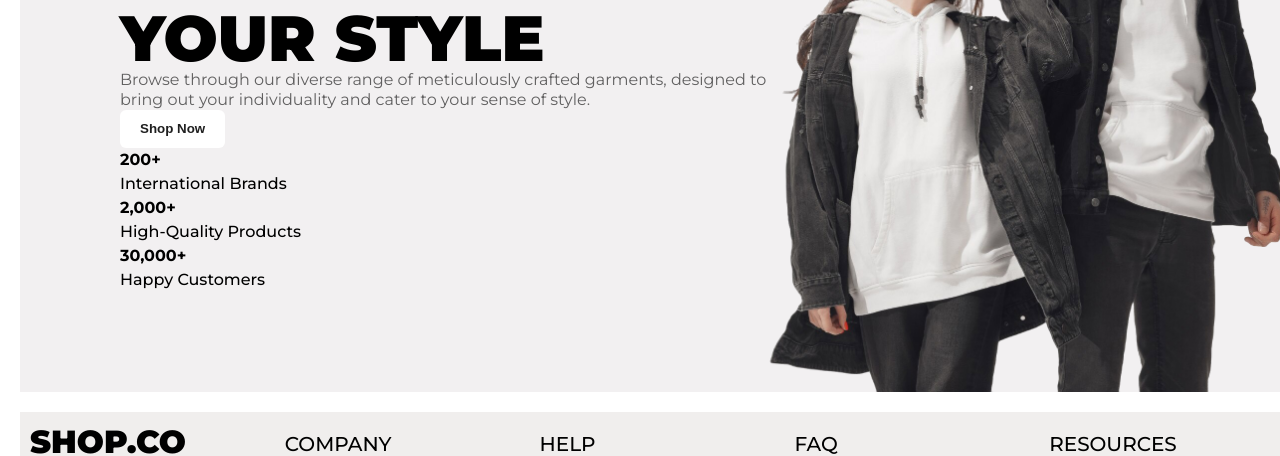
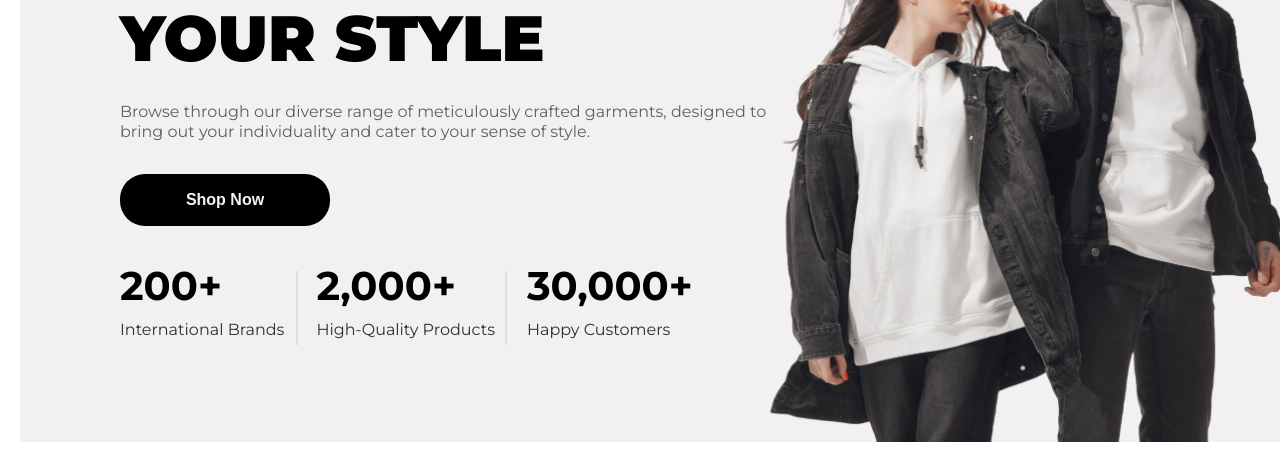
Before and after one commit to eszhernenkova/shop.co, a React (Create React App) app: page / in a window 1280 px wide. Shown: the part 314-770 px from the top of the page. Built offline with nearby package versions, Linux system fonts and the light colour scheme; no server answers; a web font is replaced by a local one.

Commit message:
poster done

```diff
--- a/src/components/Poster/Poster.jsx
+++ b/src/components/Poster/Poster.jsx
@@ -22,7 +22,7 @@ const Poster = () => {
                         <h3>200+</h3>
                         <p>International Brands</p>
                     </div>
-                    <div className={styles.review}>
+                    <div className={`${styles.review} ${styles.middle}`}>
                         <h3>2,000+</h3>
                         <p>High-Quality Products</p>
                     </div>
--- a/src/styles/Home.module.scss
+++ b/src/styles/Home.module.scss
@@ -24,13 +24,65 @@
                 font-size: 64px;
                 line-height: 64px;
             }
+
+            .subtitle {
+                margin-top: 32px;
+                font-weight: 400;
+                line-height: 20px;
+                opacity: 0.6;
+            }
+
+            button {
+                margin-top: 32px;
+                width: 210px;
+                height: 52px;
+            }
+
+            .reviews {
+                display: flex;
+                margin-top: 48px;
+
+                .review {
+                    position: relative;
+                    padding-right: 32px;
+
+                    &.middle::before,
+
+                        &.middle::after {
+                            content: "";
+                            position: absolute;
+                            width: 2px;
+                            height: 74px;
+                            background-color: #8e8d8d;
+                            opacity: 0.2;
+                        }
+
+                        &.middle::before {
+                            left: -20px;
+                            top: 50%;
+                            transform: translateY(-50%);
+                        }
+
+                        &.middle::after {
+                            right: 20px;
+                            top: 50%;
+                            transform: translateY(-50%);
+                        }
+
+                    h3 {
+                        font-size: 40px;
+                        font-weight: 600;
+                        padding-bottom: 20px;
+                    }
+                    p {
+                        font-weight: 400;
+                        opacity: 0.8;
+                    }
+                }
+            }
         }
 
-        .subtitle {
-            font-weight: 400;
-            line-height: 20px;
-            opacity: 0.6;
-        }
+
 
         .image {
             position: relative;
--- a/src/styles/global.scss
+++ b/src/styles/global.scss
@@ -47,19 +47,23 @@ input {
 }
 
 button {
-    background: #fff;
-    border: #000;
-    border-radius: 6px;
+    font-size: 16px;
+    background: #000;
+    border-radius: 25px;
+    border: none;
     padding: 9px 20px;
     font-weight: 600;
     line-height: 20px;
     cursor: pointer;
-    color: #1f1f1f;
+    color: #f4f1f1;
+    transition-duration: 0.5s;
 }
 
 button:hover {
-    background: #000;
-    color: #fff;
+    background: #fffcfc;
+    color: #000000;
+    // border: #000 1px solid;
+
 }
 
 
```
